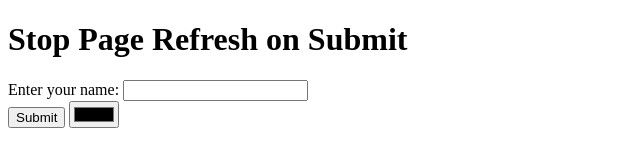
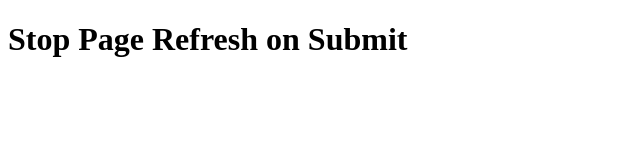
Before and after one commit to yuvaraj0212/learning_git, a plain HTML site: page index.html in a window 1280 px wide. Shown: the whole page, without its empty margins (0-640 px from the left). Drawn offline with Linux system fonts and the light colour scheme.

Commit message:
third commit

```diff
--- a/index.html
+++ b/index.html
@@ -5,13 +5,13 @@
   </head>
   <body>
     <h1>Stop Page Refresh on Submit</h1>
-    <form id="myForm">
+    <!-- <form id="myForm">
       <label for="name">Enter your name:</label>
       <input type="text" id="name" name="name" required />
       <br />
       <input type="submit" value="Submit" />
       <input type="color" name="test" id="" />
-    </form>
+    </form> -->
     <p id="greeting"></p>
 
     <!-- Include JavaScript -->
```
